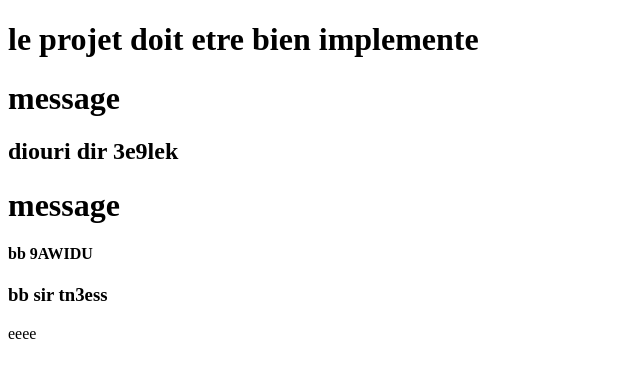
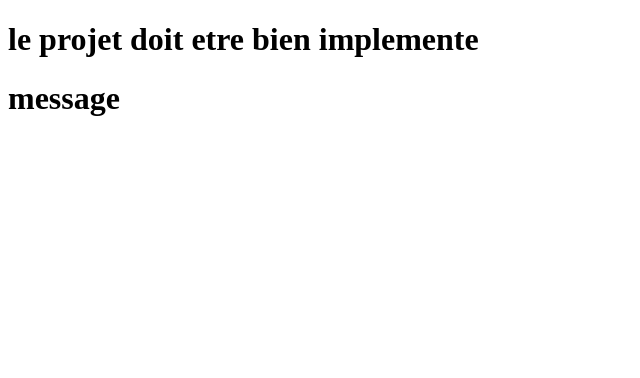
Before and after one commit to ELHIMASS/Zoroo, a plain HTML site: page index.html in a window 1280 px wide. Shown: the whole page, without its empty margins (0-640 px from the left). Drawn offline with Linux system fonts and the light colour scheme.

Commit message:
Update index.html

```diff
--- a/index.html
+++ b/index.html
@@ -8,14 +8,9 @@
 
     <h1>message</h1>
 
-    <h2> diouri dir 3e9lek</h2>
-    <a href="yalah zayro m3aa o dekhlo tferjo fl porno"> <link rel="stylesheet" href="pornhub.com"></a>
 
-    <h1>message</h1>
-    <h4>bb 9AWIDU</h4>
 
-    <h3>bb sir tn3ess</h3>
-    <tr>eeee</tr>
+
 </head>
 <body>
 
```
